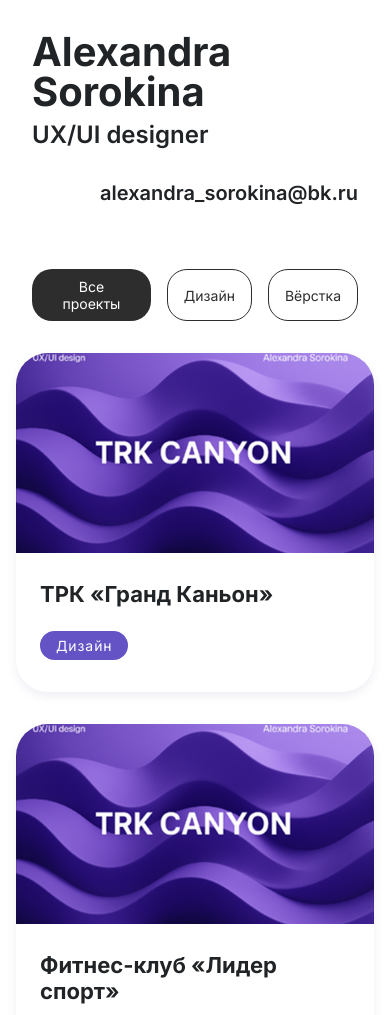
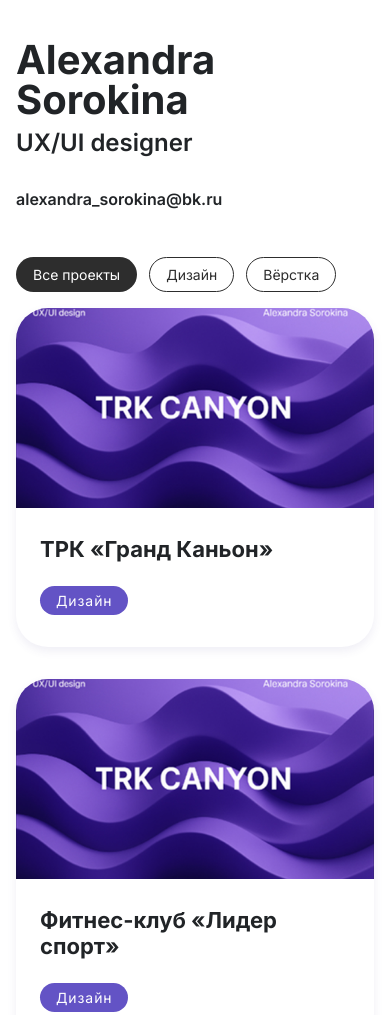
Before and after one commit to sorokinaad/sorokinaad.github.io, a plain HTML site: page index 2/index.html in a window 390 px wide. Shown: the top 1015 px of the page. Drawn offline with Linux system fonts and the light colour scheme.

Commit message:
finish first version

```diff
--- a/index 2/style.css
+++ b/index 2/style.css
@@ -265,10 +265,6 @@ body {
     font-size: 28px;  /* Уменьшаем размер подзаголовка */
   }
 
-  .projects {
-    padding: 0 1rem 2rem;
-  }
-
   .project-card {
     flex: 1 1 calc(50% - 1rem);  /* Карточки занимают 50% ширины экрана */
     max-width: calc(50% - 1rem);
@@ -292,6 +288,19 @@ body {
 
 /* Адаптивность для мобильных устройств (до 480px) */
 @media (max-width: 990px) {
+
+  .header {
+    padding: 2rem 1rem;
+  }
+
+  .tabs {
+    padding: 1rem;
+  }
+
+  .projects {
+    padding: 0 1rem 2rem;
+  }
+
   .card-content {
     padding: 1.5rem 1.5rem 2rem;
   }
@@ -343,7 +352,10 @@ body {
   .header {
     flex-direction: column;
     align-items: flex-start;
-    padding: 2rem;
+  }
+
+  .header-right {
+    align-self: flex-start;
   }
 
   .header h1 {
@@ -352,6 +364,15 @@ body {
 
   .header p {
     font-size: 24px;
+  }
+
+  .header a {
+    font-size: 16px;
+  }
+
+  .tabs {
+    flex-wrap: wrap;
+    gap: 12px;
   }
 
   .tab-button {
```
